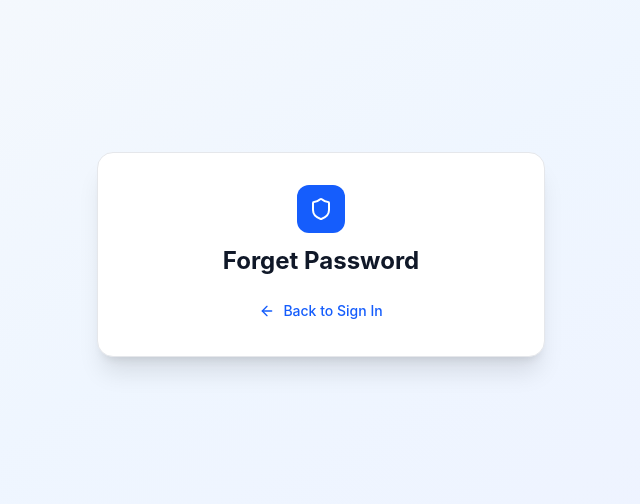
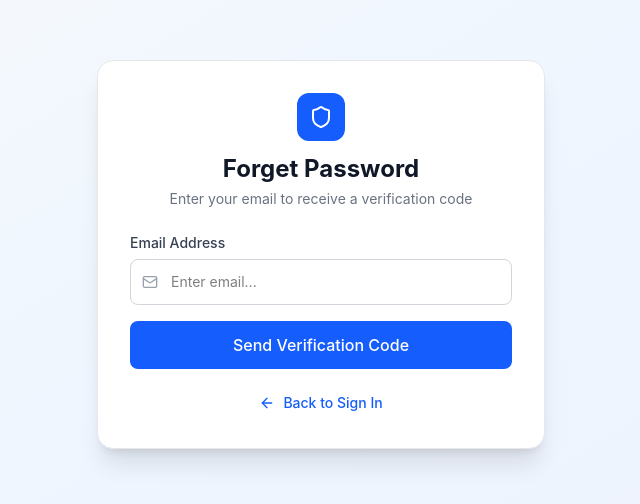
Before and after one commit to acharyadikshanta/trustmart-, a React (Vite) app in the folder trustmart-frontend/: page /forgot-password in a window 1280 px wide. Shown: the part 146-650 px from the top of the page, without its empty margins (319-959 px from the left). Built offline with nearby package versions, Linux system fonts and the light colour scheme.

Commit message:
add email input field for forgot password

```diff
--- a/trustmart-frontend/src/pages/ForgetPasswordPage.jsx
+++ b/trustmart-frontend/src/pages/ForgetPasswordPage.jsx
@@ -3,6 +3,8 @@ import { Link } from "react-router-dom";
 import { Shield, Mail, ArrowLeft } from "lucide-react";
 
 export default function ForgetPasswordPage() {
+  const [email, setEmail] = useState("");
+
   return (
     <div className="min-h-screen bg-gradient-to-br from-slate-50 via-blue-50 to-indigo-50 flex items-center justify-center p-4">
       <div className="w-full max-w-md bg-white rounded-2xl border border-gray-200 shadow-xl p-8">
@@ -11,7 +13,33 @@ export default function ForgetPasswordPage() {
             <Shield className="w-6 h-6 text-white" />
           </div>
           <h1 className="text-2xl font-bold text-gray-900">Forget Password</h1>
+          <p className="text-gray-500 text-sm mt-1 text-center">
+            Enter your email to receive a verification code
+          </p>
         </div>
+
+        <form className="space-y-4">
+          <div>
+            <label className="block text-sm font-medium text-gray-700 mb-1.5">
+              Email Address
+            </label>
+            <div className="relative">
+              <Mail className="absolute left-3 top-1/2 -translate-y-1/2 w-4 h-4 text-gray-400" />
+              <input
+                type="email"
+                value={email}
+                onChange={(e) => setEmail(e.target.value)}
+                placeholder="Enter email..."
+                className="w-full pl-10 pr-4 py-3 border border-gray-300 rounded-lg text-sm focus:outline-none focus:ring-2 focus:ring-blue-300 focus:border-blue-500 transition"
+                required
+              />
+            </div>
+          </div>
+          <button className="w-full bg-blue-600 text-white py-3 rounded-lg font-medium hover:bg-blue-700 transition">
+            Send Verification Code
+          </button>
+        </form>
+
         <p className="text-center text-sm text-gray-500 mt-6">
           <Link to="/login" className="inline-flex items-center gap-2 text-blue-600 hover:underline font-medium">
             <ArrowLeft className="w-4 h-4" />
```
